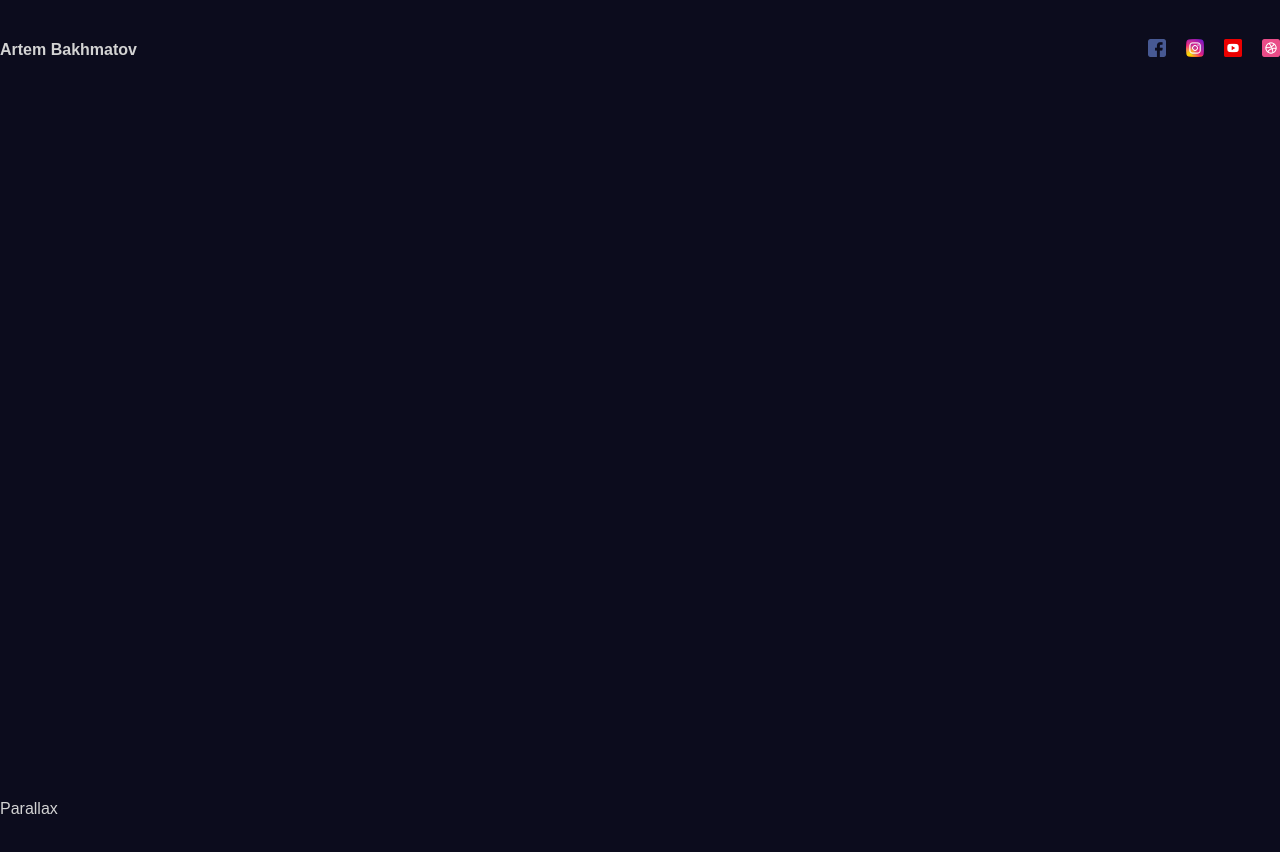
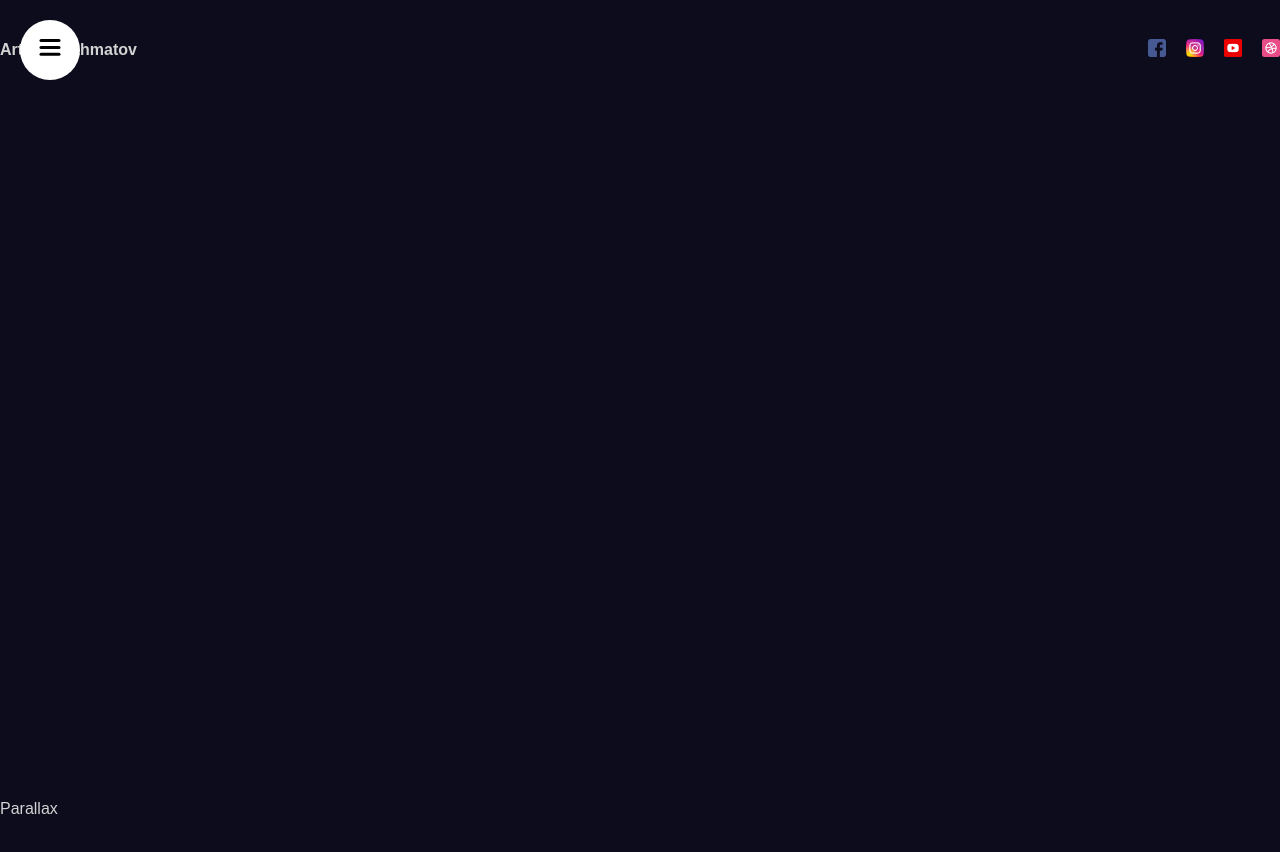
Before and after one commit to ArtemBakhmatov/Animated_Portfolio-ReactJS, a React (Vite) app: page / in a window 1280 px wide. Shown: the top 852 px of the page. Built offline with nearby package versions, Linux system fonts and the light colour scheme.

Commit message:
Gamburger and Sidebar

```diff
--- a/src/App.jsx
+++ b/src/App.jsx
@@ -5,16 +5,16 @@ import './app.scss';
 
 const App = () => {
 	return <div>
-		<section>
+		<section id='Homepage'>
 			<Navbar />
 		</section>
-		<section>Parallax</section>
-		<section>Services</section>
+		<section id='Services'>Parallax</section>
+		<section id='Portfolio'>Services</section>
 		<section>Parallax</section>
 		<section>Portfolio1</section>
 		<section>Portfolio2</section>
 		<section>Portfolio3</section>
-		<section>Contact</section>
+		<section id='Contacts'>Contact</section>
 
 		{/* <Test />
 		<Test /> */}
--- a/src/components/navbar/Navbar.jsx
+++ b/src/components/navbar/Navbar.jsx
@@ -1,4 +1,6 @@
 import { motion } from 'framer-motion';
+
+import Sidebar from '../sidebar/Sidebar';
 
 import './navbar.scss';
 
@@ -6,6 +8,7 @@ const Navbar = () => {
     return (
         <div className='navbar'>
             {/* Sidebar */}
+            <Sidebar />
             <div className="wrapper">
                 <motion.span
                     initial={{ opacity: 0.5, scale: 0.5 }}
--- /dev/null
+++ b/src/components/sidebar/Sidebar.jsx
@@ -0,0 +1,43 @@
+import { useState } from 'react';
+import { motion } from 'framer-motion';
+
+import Links from './links/Links';
+import ToggleButton from './toggleButton/ToggleButton';
+
+import './sidebar.scss';
+
+const variants = {
+    open: {
+        clipPath: 'circle(1200px at 50px 50px)',
+        transition: {
+            delay: 0.5,
+            type: 'spring',
+            stiffness: 30,
+            damping: 40
+        }
+    },
+    closed: {
+        clipPath: 'circle(30px at 50px 50px)',
+        transition: {
+            delay: 0.5,
+            type: 'spring',
+            stiffness: 400,
+            damping: 40
+        }
+    }
+}
+
+const Sidebar = () => {
+    const [open, setOpen] = useState(false);
+
+    return (
+        <motion.div className='sidebar' animate={ open ? 'open' : 'closed'}>
+            <motion.div className="bg" variants={ variants }>
+                <Links />
+            </motion.div>
+            <ToggleButton setOpen={ setOpen } />
+        </motion.div>
+    );
+};
+
+export default Sidebar;
--- /dev/null
+++ b/src/components/sidebar/links/Links.jsx
@@ -0,0 +1,48 @@
+import { motion } from "framer-motion";
+
+const variants = {
+    open: {
+        transition: {
+            staggerChildren: 0.5,
+        }
+    },
+    closed: {
+        transition: {
+            staggerChildren: 0.05,
+            staggerDirection: -1
+        }
+    }
+};
+
+const itemVariants = {
+    open: {
+        y: 0,
+        opacity: 1
+    },
+    closed: {
+        y: 50,
+        opacity: 0
+    }
+};
+
+const Links = () => {
+    const items = ['Homepage', 'Services', 'Portfolio', 'Contacts', 'About'];
+
+    return (
+        <motion.div className="links" variants={ variants }>
+            { items.map(item =>
+                <motion.a
+                    href={`#${ item }`}
+                    key={ item }
+                    variants={ itemVariants }
+                    whileHover={{ scale: 1.1 }}
+                    whileTap={{ scale: 0.95 }}
+                >
+                    { item }
+                </motion.a>
+            )}
+        </motion.div>
+    );
+};
+
+export default Links;
--- /dev/null
+++ b/src/components/sidebar/sidebar.scss
@@ -0,0 +1,40 @@
+.sidebar {
+    display: flex;
+    flex-direction: column;
+    align-items: center;
+    justify-content: center;
+    background-color: white;
+    color: black;
+    .bg {
+        position: fixed;
+        top: 0;
+        left: 0;
+        bottom: 0;
+        width: 400px;
+        background-color: white;
+        .links {
+            position: absolute;
+            width: 100%;
+            height: 100%;
+            display: flex;
+            flex-direction: column;
+            align-items: center;
+            justify-content: center;
+            gap: 20px;
+            a {
+                font-size: 40px;
+            }
+        }
+    }
+    button {
+        width: 50px;
+        height: 50px;
+        border-radius: 50%;
+        position: fixed;
+        top: 26px;
+        left: 25px;
+        background-color: transparent;
+        border: none;
+        cursor: pointer;
+    }
+}
--- /dev/null
+++ b/src/components/sidebar/toggleButton/ToggleButton.jsx
@@ -0,0 +1,40 @@
+import { motion } from "framer-motion";
+
+const ToggleButton = ({ setOpen }) => {
+    return (
+        <button onClick={ () => setOpen(prev => !prev) }>
+            <svg width="23px" height="23px" viewBox="0 0 23 23">
+                <motion.path
+                    strokeWidth="3"
+                    stroke="black"
+                    strokeLinecap="round"
+                    variants={{
+                        closed: {d: "M 2 2.5 L 20 2.5"},
+                        open: {d: "M 3 16.5 L 17 2.5"}
+                    }}
+                />
+                <motion.path
+                    strokeWidth="3"
+                    stroke="black"
+                    strokeLinecap="round"
+                    d="M 2 9.423 L 20 9.423"
+                    variants={{
+                        closed: { opacity: 1},
+                        open: { opacity: 0 }
+                    }}
+                />
+                <motion.path
+                    strokeWidth="3"
+                    stroke="black"
+                    strokeLinecap="round"
+                    variants={{
+                        closed: {d: "M 2 16.346 L 20 16.346"},
+                        open: {d: "M 3 2.5 L 17 16.346"}
+                    }}
+                />
+            </svg>
+        </button>
+    );
+};
+
+export default ToggleButton;
```
